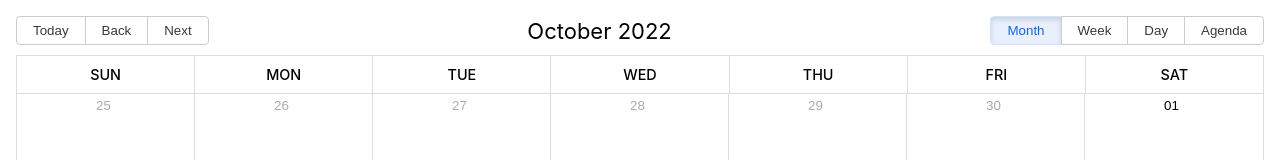
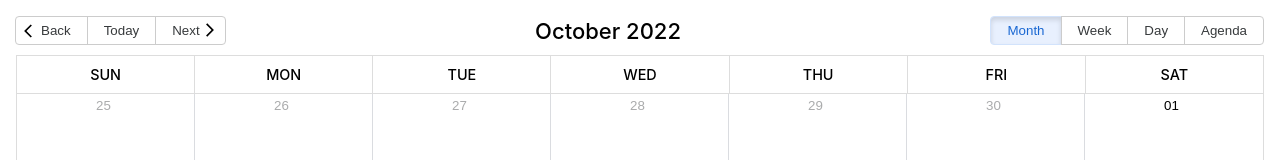
Before and after one commit to intelligaia/react-big-calendar, a React (Create React App) app: page / in a window 1280 px wide. Shown: the top 160 px of the page. Built offline with nearby package versions, Linux system fonts and the light colour scheme.

Commit message:
Added theme icons

```diff
--- a/src/customBigCalendar.css
+++ b/src/customBigCalendar.css
@@ -19,7 +19,7 @@
 }
 .rbc-toolbar .rbc-toolbar-label {
   font-size: 22px;
-  font-weight: 400;
+  font-weight: 500;
 }
 
 .rbc-header {
@@ -103,3 +103,38 @@
 .rbc-show-more {
   font-size: 12px;
 }
+
+.rbc-btn-group:first-child > button:not(:first-child):not(:last-child) {
+  background: url(assets/arrow_back_ios.svg) no-repeat 4px 6px;
+  background-size: 16px 16px;
+}
+
+.rbc-btn-group:first-child > button:last-child:not(:first-child) {
+  background: url(assets/arrow_forward_ios.svg) no-repeat 46px 5px;
+  background-size: 16px 16px;
+}
+
+.rbc-btn-group {
+  display: flex;
+}
+
+.rbc-btn-group:first-child > button:not(:first-child):not(:last-child) {
+  order: 1;
+  border-radius: 4px;
+  border-top-right-radius: 0;
+  border-bottom-right-radius: 0;
+  padding-left: 25px;
+}
+.rbc-btn-group:first-child > button:first-child:not(:last-child) {
+  order: 2;
+  border-radius: 4px;
+  border-radius: 0;
+  margin-left: -1px;
+}
+.rbc-btn-group:first-child > button:last-child:not(:first-child) {
+  order: 3;
+  border-radius: 4px;
+  border-top-left-radius: 0;
+  border-bottom-left-radius: 0;
+  padding-right: 25px;
+}
```
Also changed, not shown: src/assets/arrow_back_ios.svg (added), src/assets/arrow_forward_ios.svg (added).
